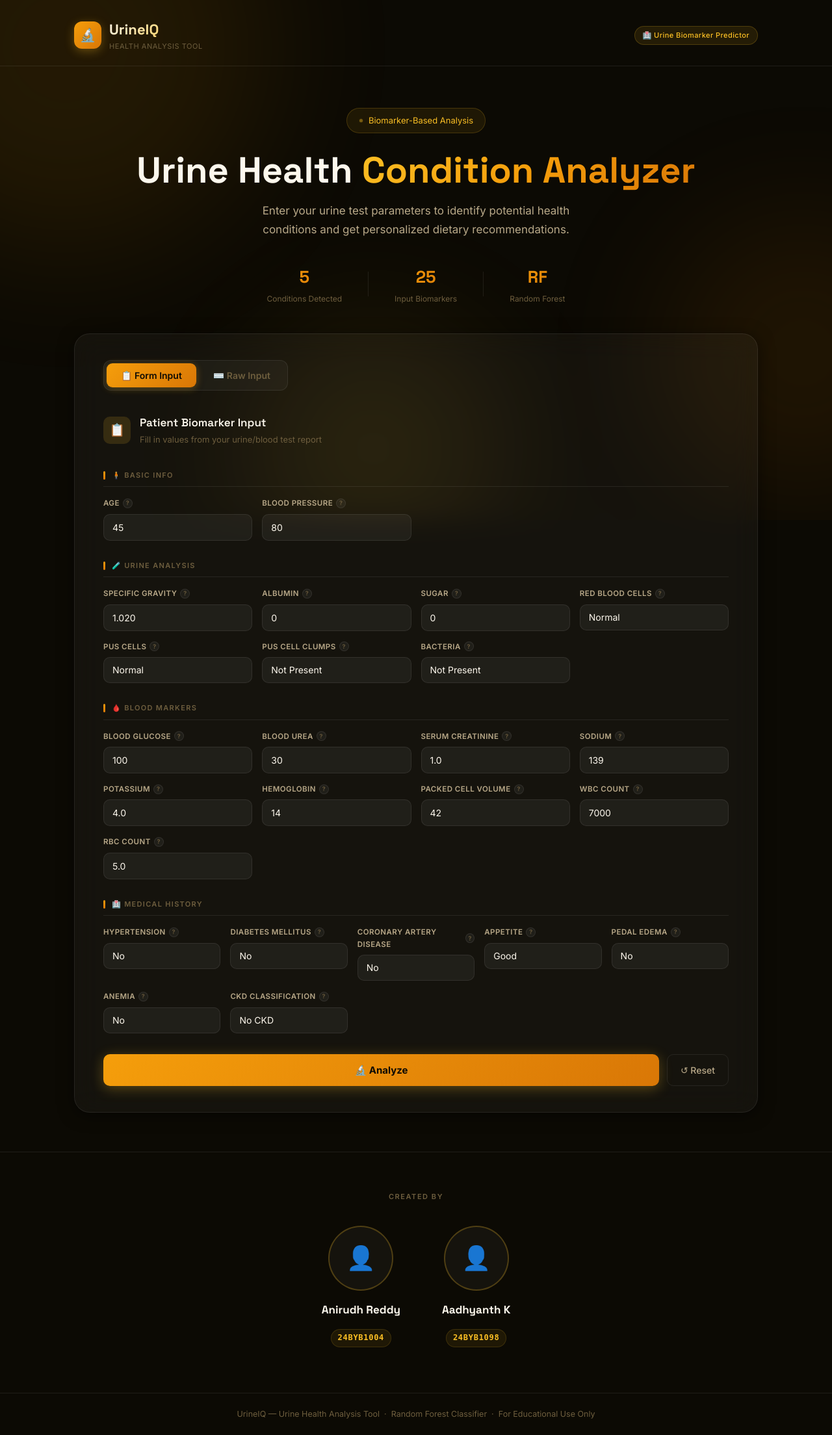
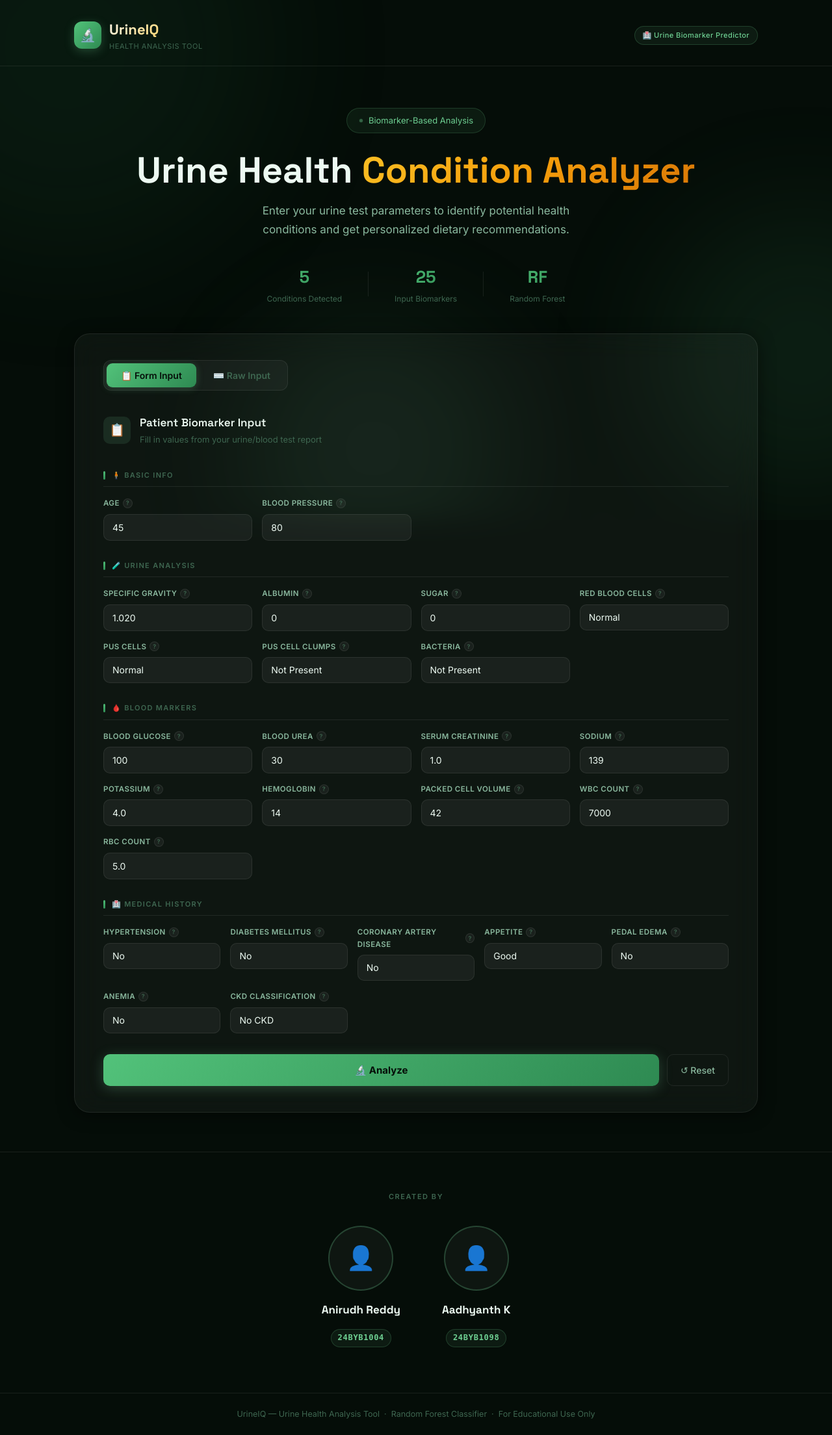
Before and after one commit to Ace-9999/urine-based-classifier, a Flask app: page / in a window 1280 px wide. Shown: the whole page at 65% size. Run offline with Flask 3, Linux system fonts and the light colour scheme; parts of the project's set-up code (start-up, migrations or seed data) failed here and were passed over.

Commit message:
update frontend color scheme

```diff
--- a/templates/index.html
+++ b/templates/index.html
@@ -11,23 +11,23 @@
     *, *::before, *::after { box-sizing: border-box; margin: 0; padding: 0; }
 
     :root {
-      --bg-base: #0c0a04;
+      --bg-base: #050d08;
       --bg-card: rgba(255,255,255,0.04);
       --bg-card-hover: rgba(255,255,255,0.07);
       --border: rgba(255,255,255,0.08);
-      --border-focus: rgba(251,191,36,0.5);
-      --text-primary: #fdf8ed;
-      --text-secondary: #b8a888;
-      --text-muted: #6e5e3e;
-      --accent:       #fbbf24;
-      --accent-deep:  #d97706;
-      --accent-light: #fde68a;
-      --accent-warm:  #f59e0b;
-      --accent-ember: #b45309;
-      --gradient-btn: linear-gradient(135deg, #f59e0b, #d97706);
-      --gradient-hero: linear-gradient(135deg, #0c0a04 0%, #110e03 50%, #0c0a04 100%);
+      --border-focus: rgba(110,207,146,0.5);
+      --text-primary: #edfaf2;
+      --text-secondary: #8ab89e;
+      --text-muted: #3e6650;
+      --accent:       #6ecf92;
+      --accent-deep:  #3aaa68;
+      --accent-light: #b7edcc;
+      --accent-warm:  #52c27a;
+      --accent-ember: #2e8a52;
+      --gradient-btn: linear-gradient(135deg, #52c27a, #2e8a52);
+      --gradient-hero: linear-gradient(135deg, #050d08 0%, #071108 50%, #050d08 100%);
       --shadow-card: 0 4px 24px rgba(0,0,0,0.5);
-      --shadow-glow: 0 0 40px rgba(251,191,36,0.12);
+      --shadow-glow: 0 0 40px rgba(110,207,146,0.12);
       --radius: 16px;
       --radius-sm: 10px;
       --transition: 0.25s cubic-bezier(0.4, 0, 0.2, 1);
@@ -52,9 +52,9 @@
       position: absolute; border-radius: 50%; filter: blur(110px); opacity: 0.10;
       animation: float 22s ease-in-out infinite;
     }
-    .orb-1 { width: 600px; height: 600px; background: #f59e0b; top: -200px; left: -200px; animation-delay: 0s; }
-    .orb-2 { width: 450px; height: 450px; background: #d97706; top: 300px; right: -180px; animation-delay: -8s; }
-    .orb-3 { width: 380px; height: 380px; background: #fbbf24; bottom: -80px; left: 30%; animation-delay: -15s; }
+    .orb-1 { width: 600px; height: 600px; background: #2e8a52; top: -200px; left: -200px; animation-delay: 0s; }
+    .orb-2 { width: 450px; height: 450px; background: #52c27a; top: 300px; right: -180px; animation-delay: -8s; }
+    .orb-3 { width: 380px; height: 380px; background: #6ecf92; bottom: -80px; left: 30%; animation-delay: -15s; }
     @keyframes float {
       0%,100% { transform: translateY(0) scale(1); }
       33% { transform: translateY(-28px) scale(1.05); }
@@ -74,7 +74,7 @@
       border-radius: 12px;
       display: flex; align-items: center; justify-content: center;
       font-size: 20px;
-      box-shadow: 0 4px 15px rgba(251,191,36,0.3);
+      box-shadow: 0 4px 15px rgba(110,207,146,0.25);
     }
     .logo-text {
       font-family: 'Space Grotesk', sans-serif; font-size: 22px; font-weight: 700;
@@ -84,16 +84,16 @@
     .logo-tagline { font-size: 11px; color: var(--text-muted); letter-spacing: 0.05em; text-transform: uppercase; }
     .badge {
       font-size: 11px; padding: 5px 12px; border-radius: 50px;
-      background: rgba(251,191,36,0.1); border: 1px solid rgba(251,191,36,0.2);
-      color: #fbbf24; font-weight: 500; letter-spacing: 0.04em;
+      background: rgba(110,207,146,0.08); border: 1px solid rgba(110,207,146,0.2);
+      color: #6ecf92; font-weight: 500; letter-spacing: 0.04em;
     }
 
     /* ─── HERO ─── */
     .hero { text-align: center; padding: 64px 0 44px; }
     .hero-pill {
       display: inline-flex; align-items: center; gap: 8px; padding: 8px 18px; border-radius: 50px;
-      background: rgba(251,191,36,0.08); border: 1px solid rgba(251,191,36,0.18);
-      font-size: 13px; color: #fbbf24; margin-bottom: 26px; animation: fadeIn 0.6s ease;
+      background: rgba(110,207,146,0.07); border: 1px solid rgba(110,207,146,0.18);
+      font-size: 13px; color: #6ecf92; margin-bottom: 26px; animation: fadeIn 0.6s ease;
     }
     .hero-pill .dot {
       width: 7px; height: 7px; border-radius: 50%; background: var(--accent);
@@ -150,8 +150,8 @@
       display: flex; align-items: center; gap: 8px;
     }
     .tab-btn.active {
-      background: var(--gradient-btn); color: #0c0a04;
-      box-shadow: 0 2px 12px rgba(251,191,36,0.3);
+      background: var(--gradient-btn); color: #050d08;
+      box-shadow: 0 2px 12px rgba(110,207,146,0.25);
     }
     .tab-btn:not(.active):hover { background: rgba(255,255,255,0.05); color: var(--text-secondary); }
 
@@ -164,8 +164,8 @@
       width: 42px; height: 42px; border-radius: var(--radius-sm);
       display: flex; align-items: center; justify-content: center; font-size: 19px;
     }
-    .section-icon.yellow { background: rgba(251,191,36,0.14); }
-    .section-icon.amber  { background: rgba(245,158,11,0.14); }
+    .section-icon.yellow { background: rgba(110,207,146,0.12); }
+    .section-icon.amber  { background: rgba(82,194,122,0.12); }
     .section-title { font-family: 'Space Grotesk', sans-serif; font-size: 17px; font-weight: 600; }
     .section-sub { font-size: 13px; color: var(--text-muted); margin-top: 2px; }
 
@@ -245,12 +245,12 @@
     .btn-row { margin-top: 32px; display: flex; gap: 12px; align-items: center; }
     .btn-analyze {
       flex: 1; padding: 15px 28px; border: none; border-radius: var(--radius-sm);
-      background: var(--gradient-btn); color: #0c0a04;
+      background: var(--gradient-btn); color: #050d08;
       font-size: 15px; font-weight: 700; font-family: 'Inter', sans-serif;
       cursor: pointer; display: flex; align-items: center; justify-content: center; gap: 9px;
       position: relative; overflow: hidden;
       transition: transform var(--transition), box-shadow var(--transition);
-      box-shadow: 0 4px 20px rgba(251,191,36,0.3);
+      box-shadow: 0 4px 20px rgba(110,207,146,0.25);
     }
     .btn-analyze::before {
       content: ''; position: absolute; inset: 0;
@@ -356,7 +356,7 @@
     }
     .creator-avatar {
       width: 100px; height: 100px; border-radius: 50%;
-      border: 2px solid rgba(251,191,36,0.25);
+      border: 2px solid rgba(110,207,146,0.25);
       background: rgba(255,255,255,0.04);
       display: flex; align-items: center; justify-content: center;
       font-size: 36px;
@@ -392,7 +392,7 @@
     .creator-reg {
       font-size: 12px; font-weight: 600; letter-spacing: 0.06em;
       color: var(--accent); font-family: monospace;
-      background: rgba(251,191,36,0.08); border: 1px solid rgba(251,191,36,0.15);
+      background: rgba(110,207,146,0.08); border: 1px solid rgba(110,207,146,0.2);
       padding: 3px 10px; border-radius: 50px;
     }
 
```
Also changed, not shown: other parts of templates/index.html (+13 -13 lines).
